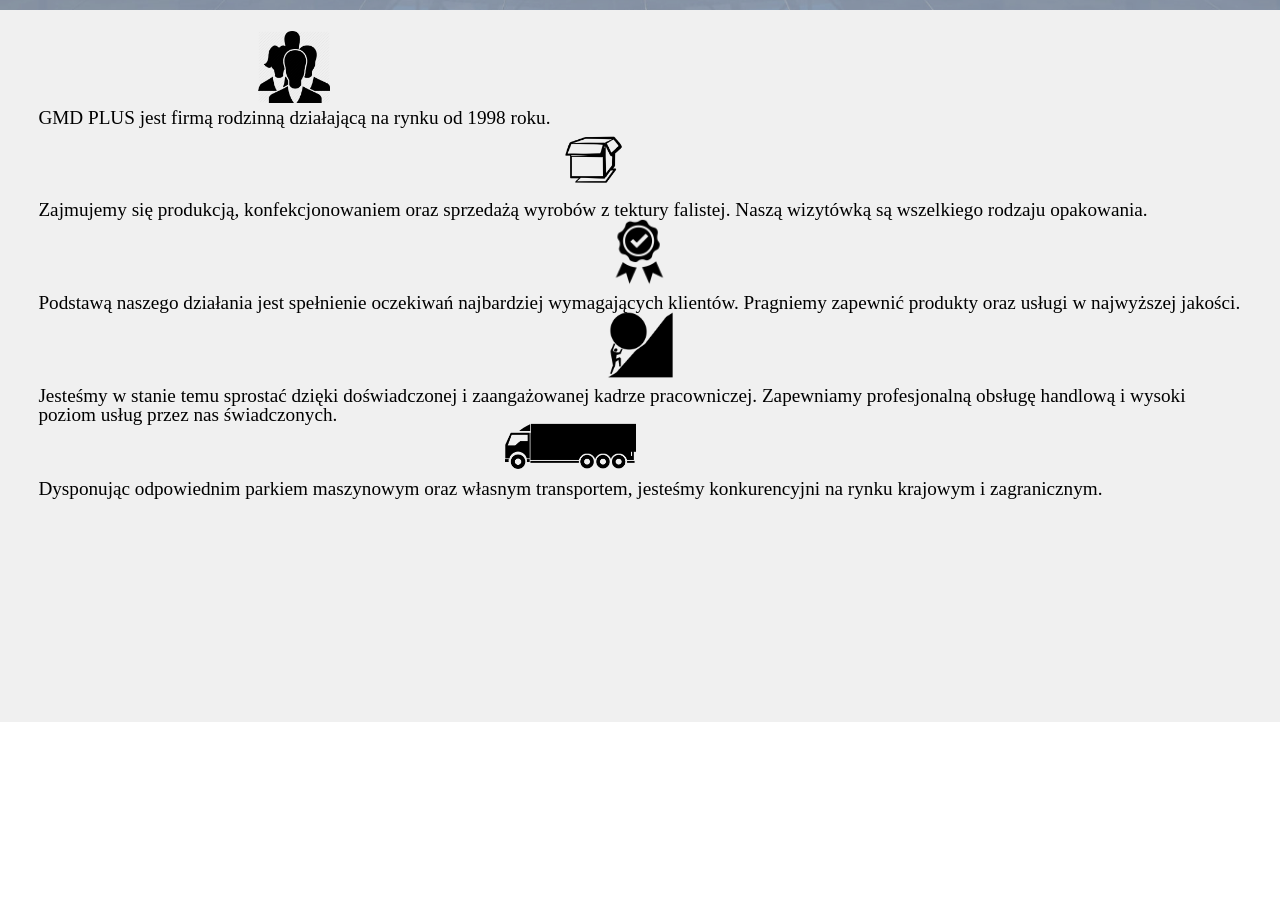
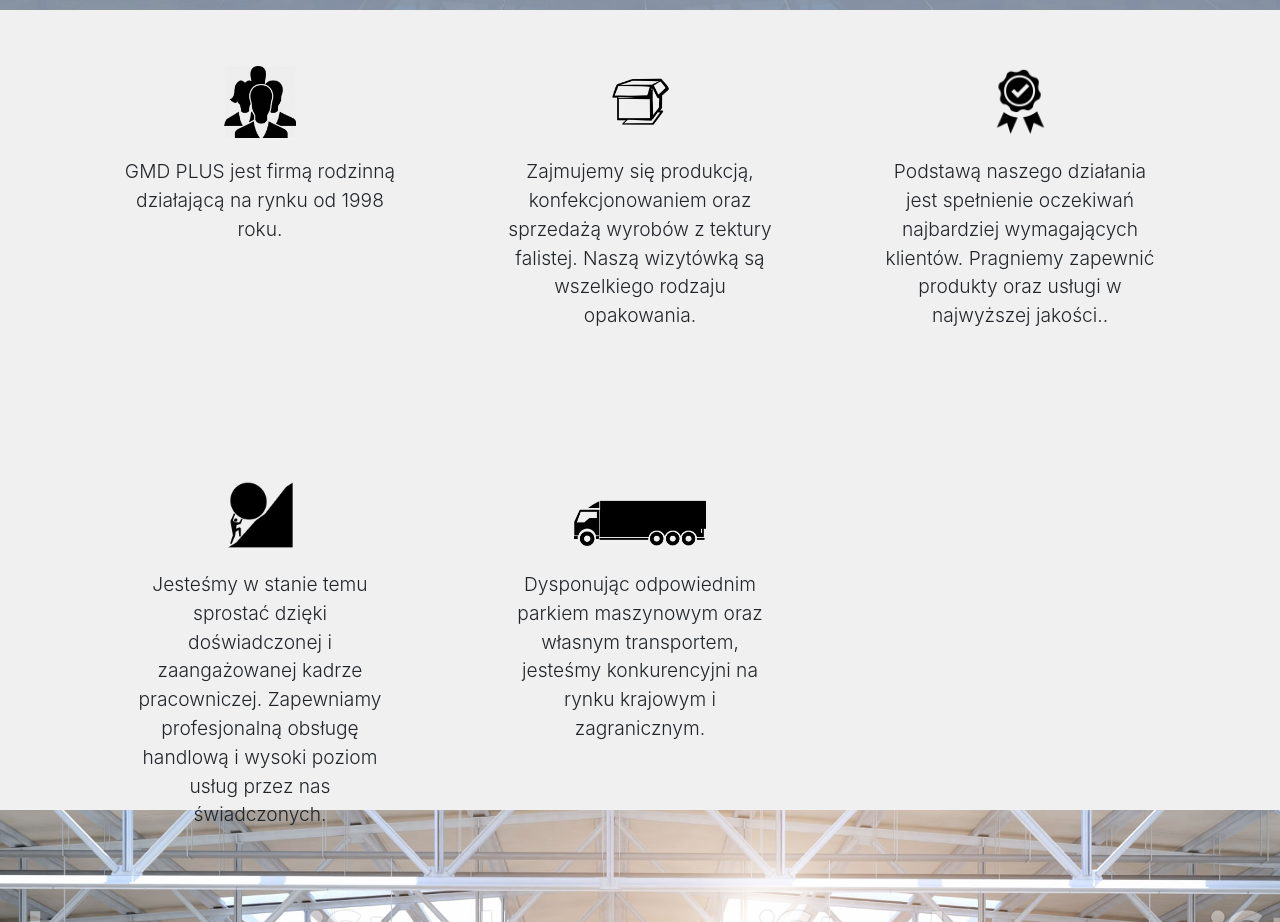
Before and after one commit to MaciekBorkowski4/gmd, a plain HTML site: page index.html in a window 1280 px wide. Shown: the part 790-1712 px from the top of the page. Before the commit the page ends 1512 px from the top, so only its background shows below. Drawn offline with nearby package versions, Linux system fonts and the light colour scheme.

Commit message:
wstawienie grida do sekcji "main"

```diff
--- a/index.html
+++ b/index.html
@@ -5,6 +5,7 @@
     <meta name="viewport" content="width=device-width, initial-scale=1">
     <title>GMD Plus</title>
     <link rel="stylesheet" href="styles/reset.css">
+  <link rel="stylesheet" href="styles/bootstrap.min.css">
     <link rel="stylesheet" href="styles/main.css">
 </head>
 <body>
@@ -26,47 +27,41 @@
 <section id="main">
   <div class="container">
     <div class="row">
-            <div class="col-md-4">
-
-    <div class="main-image-container image1">
+      <div class="col-md-4 main-image-container first-row">
+        <img src="assets/images/family-company1.png" class="image">
         <p class="main-text p1">GMD PLUS jest firmą rodzinną działającą na rynku od 1998 roku.</p>
       </div>
-        </div>
 
-        <div class="col-md-4">
-        <div class="main-image-container image2">
+      <div class="col-md-4 main-image-container">
+        <img src="assets/images/box2.png" class="image">
         <p class="main-text p2">Zajmujemy się produkcją, konfekcjonowaniem oraz sprzedażą wyrobów z tektury
           falistej. Naszą wizytówką są wszelkiego rodzaju opakowania.</p>
       </div>
+
+      <div class="col-md-4 main-image-container">
+        <img src="assets/images/high-quality3.png" class="image">
+        <p class="main-text p3">Podstawą naszego działania jest spełnienie oczekiwań najbardziej wymagających
+          klientów.
+          Pragniemy zapewnić produkty oraz usługi w najwyższej jakości..</p>
       </div>
 
-        <div class="col-md-4">
-        <div class="main-image-container image3">
-            <p class="main-text p3">Podstawą naszego działania jest spełnienie oczekiwań najbardziej wymagających
-                klientów.
-                Pragniemy zapewnić produkty oraz usługi w najwyższej jakości.</p>
-        </div>
-        </div>
-        </div>
-
-        <div class="col-md-4">
-        <div class="main-image-container image4">
+      <div class="col-md-4 main-image-container">
+        <img src="assets/images/hard-working4.png" class="image">
         <p class="main-text p4">Jesteśmy w stanie temu sprostać dzięki doświadczonej i zaangażowanej kadrze
           pracowniczej.
           Zapewniamy profesjonalną obsługę handlową i wysoki poziom usług przez nas świadczonych.</p>
       </div>
-        </div>
 
-        <div class="col-md-4">
-        <div class="main-image-container image5">
+      <div class="col-md-4 main-image-container">
+        <img src="assets/images/transport5.png" class="image">
         <p class="main-text p5">Dysponując odpowiednim parkiem maszynowym oraz własnym transportem, jesteśmy
           konkurencyjni na rynku krajowym i zagranicznym.</p>
       </div>
-        </div>
 
     </div>
+  </div>
+</section>
 
-</section>
 
 
 <!--<ul class="main">-->
--- a/styles/main.css
+++ b/styles/main.css
@@ -60,38 +60,22 @@ body {
 
 #main {
     background: rgba(240,240,240,1);
-    height: 89vh;
+    height: 100vh;
+    margin: 0;
+    padding: 0;
 }
 
-.image1 {
-    background: url("../assets/images/family-company1.png");
+.image {
+    height: 9vh;
 }
 
-.image2 {
-    background: url("../assets/images/box2.png");
-}
-.image3 {
-    background: url("../assets/images/high-quality3.png");
-}
-.image4 {
-    background: url("../assets/images/hard-working4.png");
-}
-.image5 {
-    background: url("../assets/images/transport5.png");
-}
 .main-image-container {
-    background-size: contain;
-    background-repeat: no-repeat;
-    background-position: center;
-    /*text-align: center;*/
-    height: 9vh;
-    float: left;
-    margin-top: 1.3em;
-    margin-right: 0;
+    padding-top: 3.5em;
+    text-align: center;
 }
 
 .main-text {
     font-size: 1.2em;
     font-weight: 300;
-    padding: 4em 2em;
+    padding: 1em 2em 4em;
 }
```
Lines whose indentation alone changed are shown as unchanged.
